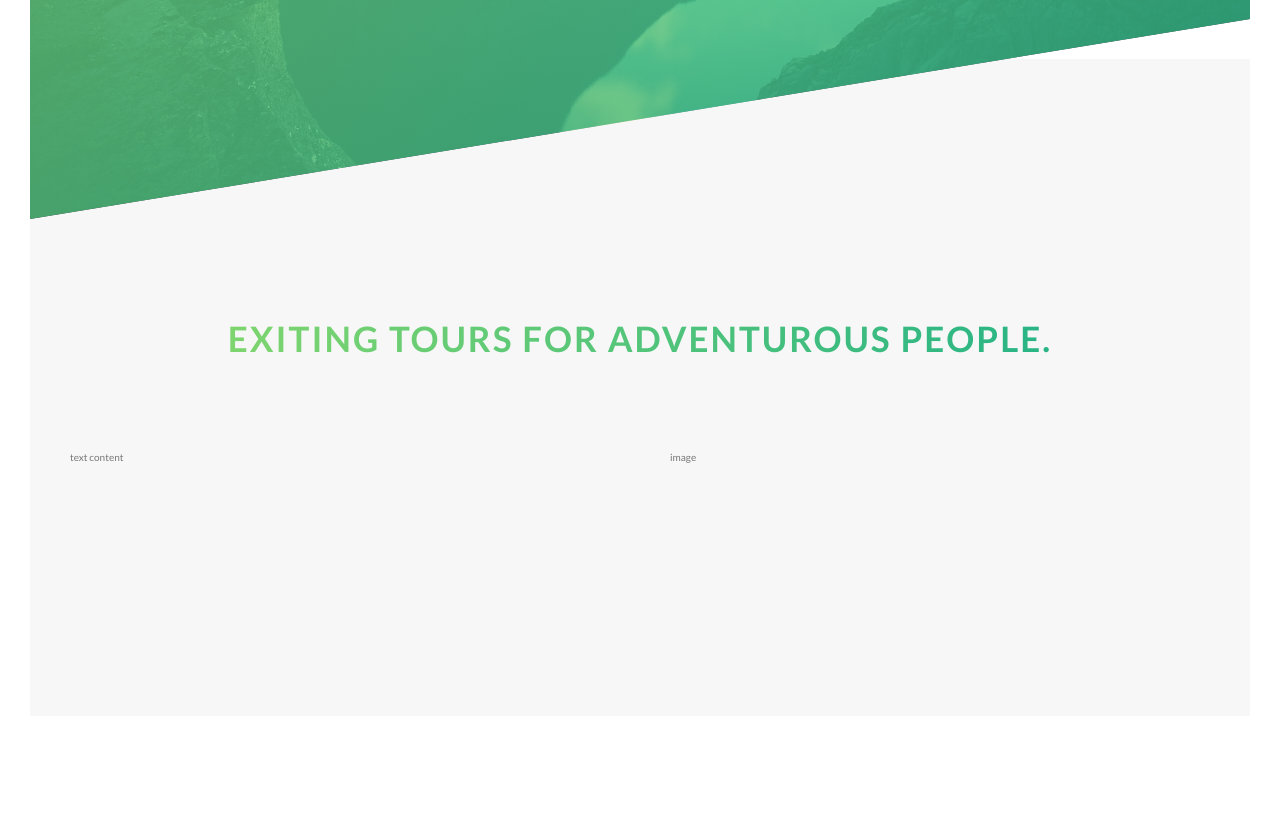
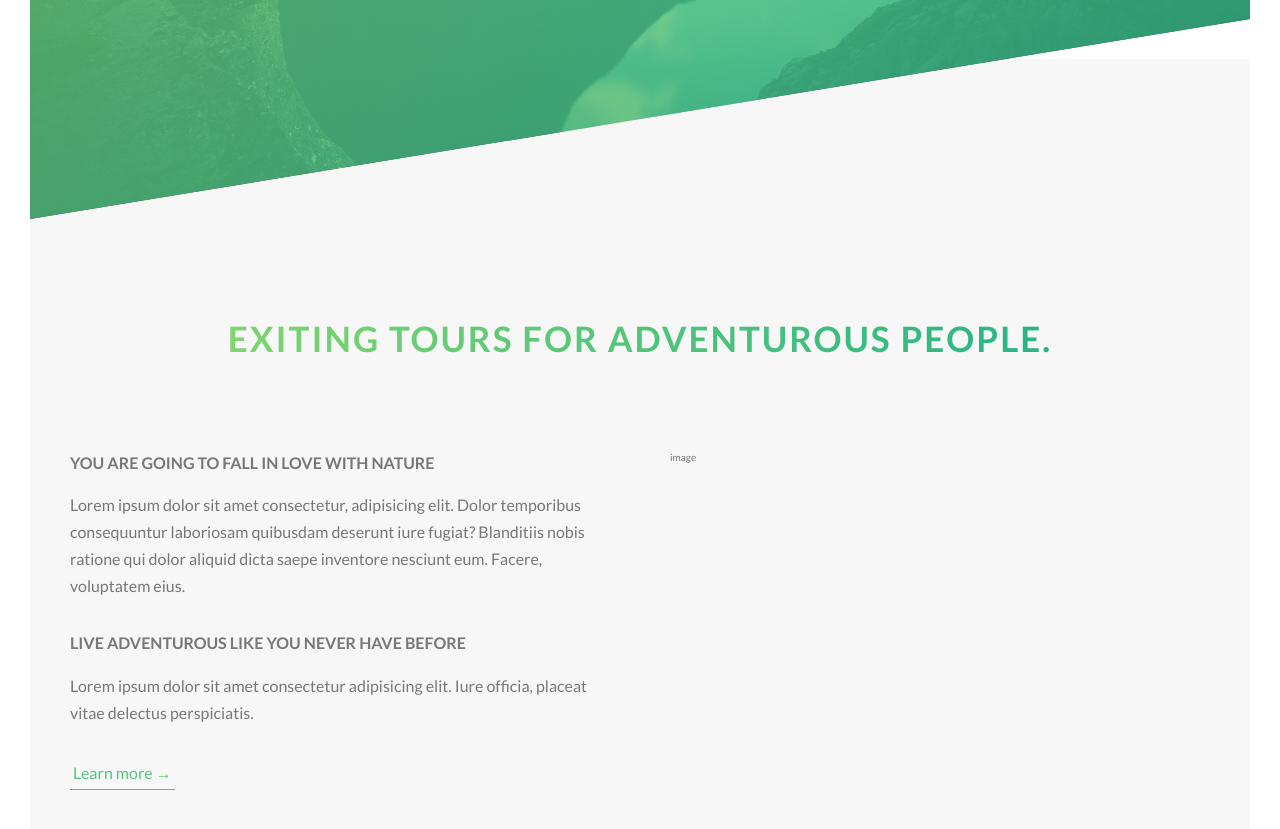
Before and after one commit to mlavagni/natours, a website: page index.html in a window 1280 px wide. Shown: the part 571-1400 px from the top of the page. Before the commit the page ends 1317 px from the top, so only its background shows below. Drawn offline with Linux system fonts and the light colour scheme.

Commit message:
added h3 and paragraph and style to the about page

```diff
--- a/index.html
+++ b/index.html
@@ -29,14 +29,31 @@
     </header>
     <main>
       <section class="section-about">
-        <div class="u-center-text u-margin-botton-8">
+        <div class="u-center-text u-margin-botton-big">
           <h2 class="heading-secondary">
             Exiting Tours for adventurous people.
           </h2>
         </div>
         <div class="row">
           <div class="col-1-of-2">
-            text content
+            <h3 class="heading-tertiary u-margin-botton-small">
+              You are going to fall in love with nature
+            </h3>
+            <p class="paragraph">
+              Lorem ipsum dolor sit amet consectetur, adipisicing elit. Dolor
+              temporibus consequuntur laboriosam quibusdam deserunt iure fugiat?
+              Blanditiis nobis ratione qui dolor aliquid dicta saepe inventore
+              nesciunt eum. Facere, voluptatem eius.
+            </p>
+
+            <h3 class="heading-tertiary u-margin-botton-small">
+              Live adventurous like you never have before
+            </h3>
+            <p class="paragraph">
+              Lorem ipsum dolor sit amet consectetur adipisicing elit. Iure
+              officia, placeat vitae delectus perspiciatis.
+            </p>
+            <a href="#" class="btn-text">Learn more &rarr;</a>
           </div>
           <div class="col-1-of-2">
             image
--- a/sass/abstracts/_variables.scss
+++ b/sass/abstracts/_variables.scss
@@ -9,6 +9,9 @@ $color-gray-dark: #777;
 $color-white: #fff;
 $color-black: #000;
 
+//font
+$defould-font-size: 1.6rem;
+
 //grid
 $grid-width: 114rem;
 $gutter-vertical: 8rem;
--- a/sass/base/_typography.scss
+++ b/sass/base/_typography.scss
@@ -53,3 +53,17 @@ body {
     text-shadow: 0.5rem 1rem 2rem rgba($color-black, 0.2);
   }
 }
+
+.heading-tertiary {
+  font-size: $defould-font-size;
+  font-weight: 700;
+  text-transform: uppercase;
+}
+
+.paragraph {
+  font-size: $defould-font-size;
+
+  &:not(:last-child) {
+    margin-bottom: 3rem;
+  }
+}
--- a/sass/base/_utilities.scss
+++ b/sass/base/_utilities.scss
@@ -2,6 +2,14 @@
   text-align: center;
 }
 
-.u-margin-botton-8 {
+.u-margin-botton-big {
   margin-bottom: 8rem;
 }
+
+.u-margin-botton-medium {
+  margin-bottom: 4rem;
+}
+
+.u-margin-botton-small {
+  margin-bottom: 1.5rem;
+}
--- a/sass/components/_button.scss
+++ b/sass/components/_button.scss
@@ -8,7 +8,7 @@
     border-radius: 10rem;
     transition: all 0.2s;
     position: relative;
-    font-size: 1.5rem;
+    font-size: $defould-font-size;
   }
   &:hover {
     transform: translateY(-3px);
@@ -50,3 +50,28 @@
     animation-fill-mode: backwards;
   }
 }
+
+.btn-text {
+  &:link,
+  &:visited {
+    font-size: $defould-font-size;
+    color: $color-primary;
+    display: inline-block;
+    text-decoration: none;
+    border-bottom: 1px solid $color-primary;
+    padding: 3px;
+    transition: all 0.2s;
+  }
+
+  &:hover {
+    background-color: $color-primary;
+    color: $color-white;
+    box-shadow: 0 1rem 2rem rgba($color-black, 0.15);
+    transform: translateY(-2px);
+  }
+
+  &:active {
+    box-shadow: 0 0.5rem 1rem rgba($color-black, 0.15);
+    transform: translateY(0);
+  }
+}
```
Also changed, not shown: css/style.css.
